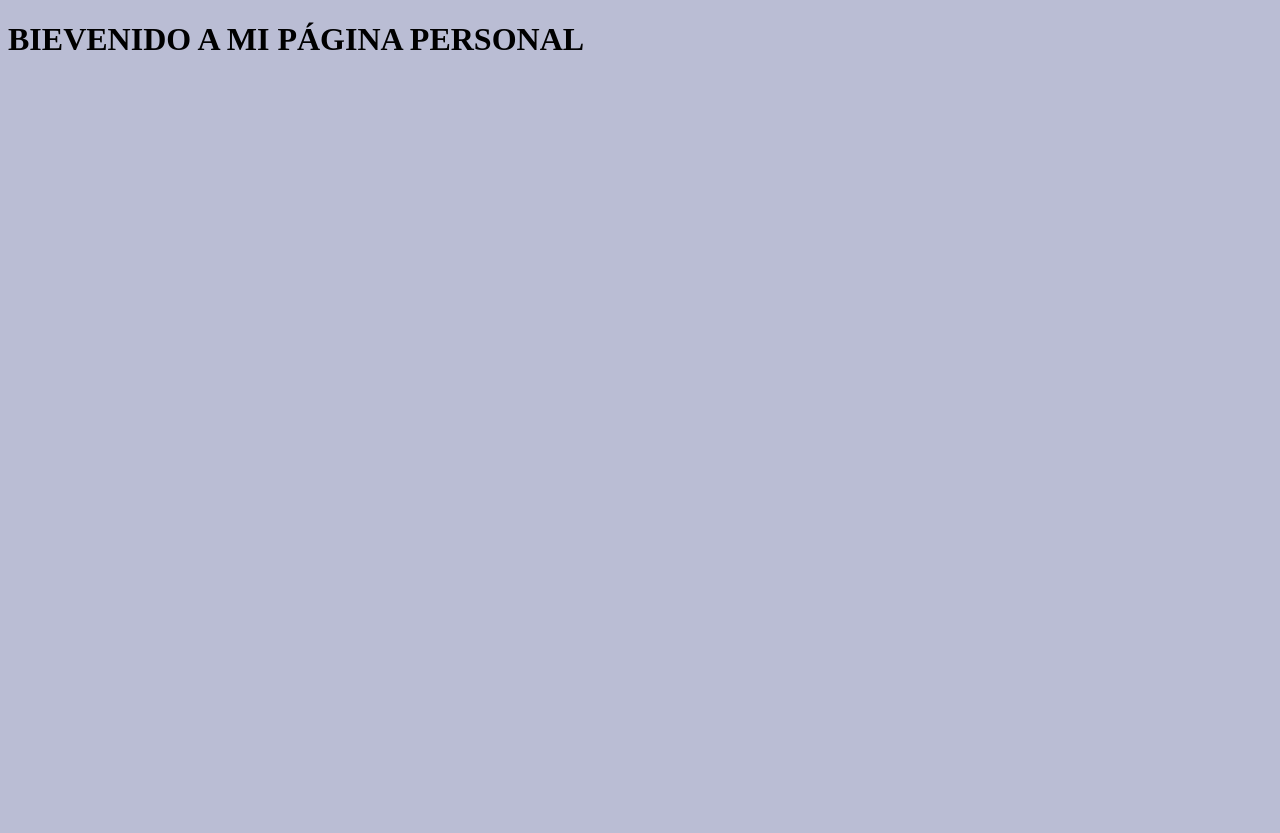
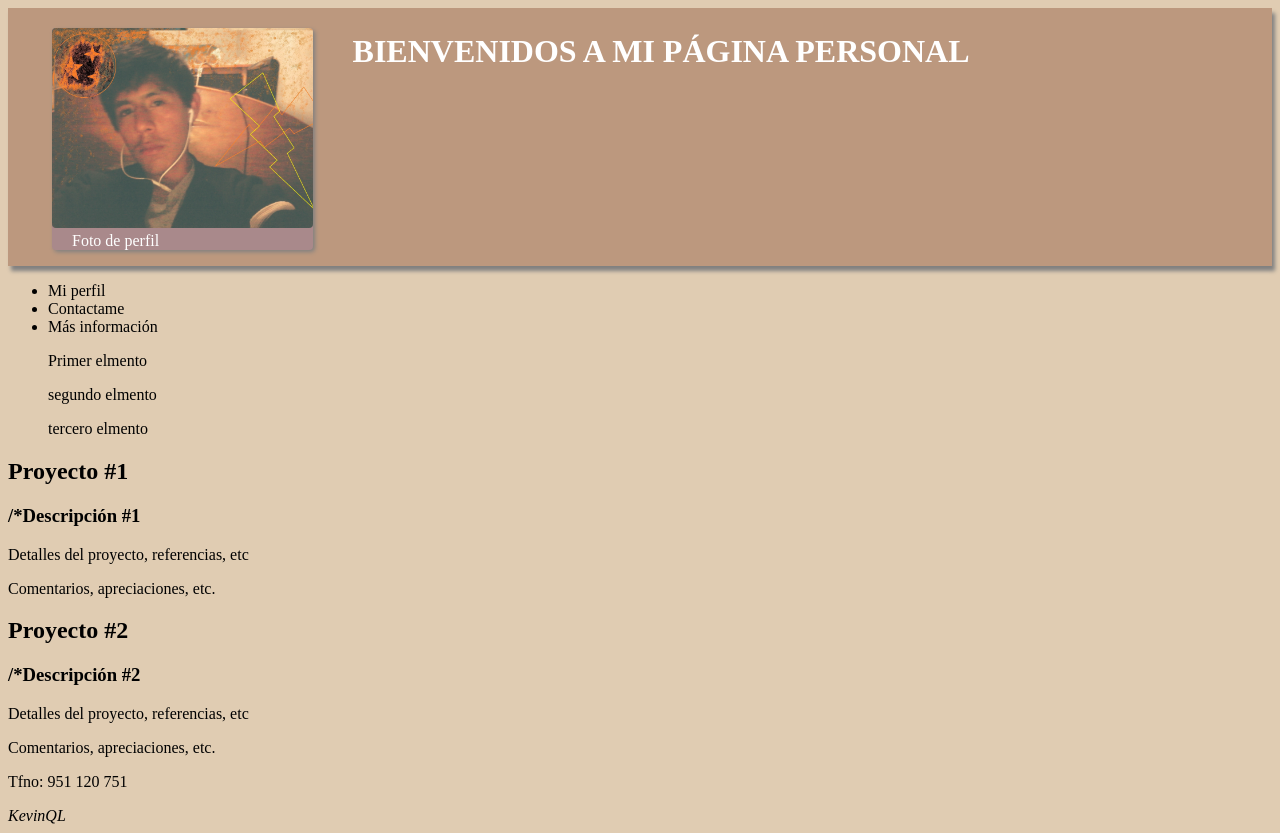
Before and after one commit to KevinQL/KevinQL.github.io, a plain HTML site: page index.html in a window 1280 px wide. Before the commit the page ends 800 px from the top, so only its background shows below. Drawn offline with Linux system fonts and the light colour scheme.

Commit message:
Se trabajo en la estructura de la página

```diff
--- a/css/estilos.css
+++ b/css/estilos.css
@@ -1,4 +1,29 @@
 
 body{
-	background-color: rgba(11%,15%,45%,.3);
+	background-color: rgba(70%,50%,25%,.4);
 }
+
+.header_principal{
+	color: white;
+	height: 250px;
+	background-color: rgba(60%,40%,30%,.5);
+	padding: 4px;
+	box-shadow: 3px 5px 4px gray;
+	position: relative;
+
+}
+
+header figure{
+	background-color: rgba(0%,0%,100%,.1);
+	border-radius: 4px;
+	float: left;
+	box-shadow: 2px 2px 4px gray;
+}
+
+img{
+	border-radius: 4px;
+}
+
+.nav_principal{
+	clear: left;
+}
--- a/index.html
+++ b/index.html
@@ -1,12 +1,68 @@
 <!DOCTYPE html>
 <head>
-    <title>Mi página personal</title>
     <meta charset="utf-8"/>
     <meta name="description" content="página personal de kevin quispe lima" />
     <meta name="keywords" content="kevin quispe lima, página personal" />
 
+    <title>Mi página personal KevinQl</title>
+
     <link rel="stylesheet" type="text/css" href="css/estilos.css">
+
 </head>
 <body>
-  <h1>BIEVENIDO A MI PÁGINA PERSONAL</h1>
+
+	<header class="header_principal">
+  		<figure>
+  			<img src="img/kevin.jpg" height="200">
+  			<figcaption style="padding-left: 20px;">Foto de perfil</figcaption>
+  		</figure>
+  		<h1>BIENVENIDOS A MI PÁGINA PERSONAL</h1>
+	</header>
+
+	<nav class="nav_principal">
+		<ul>
+			<li>Mi perfil</li>
+			<li>Contactame</li>
+			<li>Más información</li>
+		</ul>
+	</nav>
+
+	<aside class="aside_principal">
+		<blockquote>Primer elmento</blockquote>
+		<blockquote>segundo elmento</blockquote>
+		<blockquote>tercero elmento</blockquote>
+	</aside>
+
+	<section class="section_principal">
+		<article>
+			<header>
+				<hgroup>
+					<h2>Proyecto #1</h2>
+					<h3>/*Descripción #1</h3>
+				</hgroup>
+			</header>
+			<p>Detalles del proyecto, referencias, etc</p>
+			<footer>
+				<p>Comentarios, apreciaciones, etc.</p>
+			</footer>
+		</article>
+
+		<article>
+			<header>
+				<h2>Proyecto #2</h2>
+				<h3>/*Descripción #2</h3>
+			</header>
+			<p>Detalles del proyecto, referencias, etc</p>
+			<footer>
+				<p>Comentarios, apreciaciones, etc.</p>
+			</footer>
+		</article>
+
+	</section>
+
+	<footer class="footer_principal">
+		<p>Tfno: 951 120 751</p>
+		<em>KevinQL</em>
+	</footer>
+
 </body>
```
Also changed, not shown: img/kevin.jpg (added).
